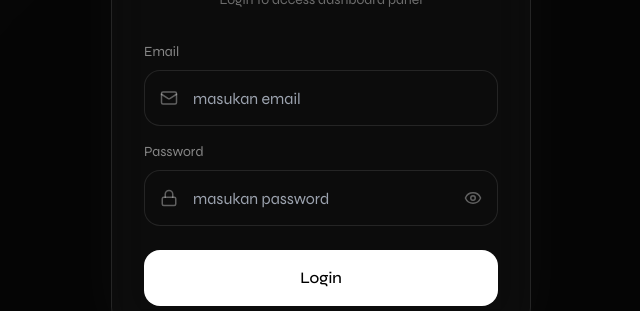
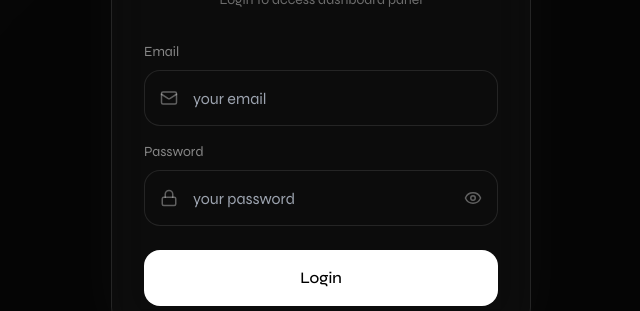
Before and after one commit to salman-abbas-dev/dev-salmanabbas, a Next.js app: page /admin/login in a window 1280 px wide. Shown: the part 312-623 px from the top of the page, without its empty margins (319-959 px from the left). Built offline with nearby package versions, Linux system fonts and the light colour scheme; no server answers; a web font is replaced by a local one; what @supabase/auth-helpers-nextjs would draw is missing.

Commit message:
fix: minor changes in admin panel

```diff
--- a/src/app/admin/login/page.tsx
+++ b/src/app/admin/login/page.tsx
@@ -104,7 +104,7 @@ export default function LoginPage() {
 
               <input
                 type="email"
-                placeholder="masukan email"
+                placeholder="your email"
                 value={email}
                 onChange={(e) => setEmail(e.target.value)}
                 className="w-full h-[56px] rounded-2xl bg-[#0c0c0c] border border-white/10 pl-12 pr-4 text-white outline-none focus:border-white/20 transition"
@@ -126,7 +126,7 @@ export default function LoginPage() {
 
               <input
                 type={showPassword ? "text" : "password"}
-                placeholder="masukan password"
+                placeholder="your password"
                 value={password}
                 onChange={(e) =>
                   setPassword(e.target.value)
--- a/src/components/WelcomeScreen.tsx
+++ b/src/components/WelcomeScreen.tsx
@@ -199,7 +199,7 @@ export default function WelcomeScreen() {
     color: 'rgba(255,255,255,0.7)',
   }}
 >
-  www.rifqi.vercel.app
+  www.dev-salmanabbas.vercel.app
 </motion.div>
       </motion.div>
     </div>
```
